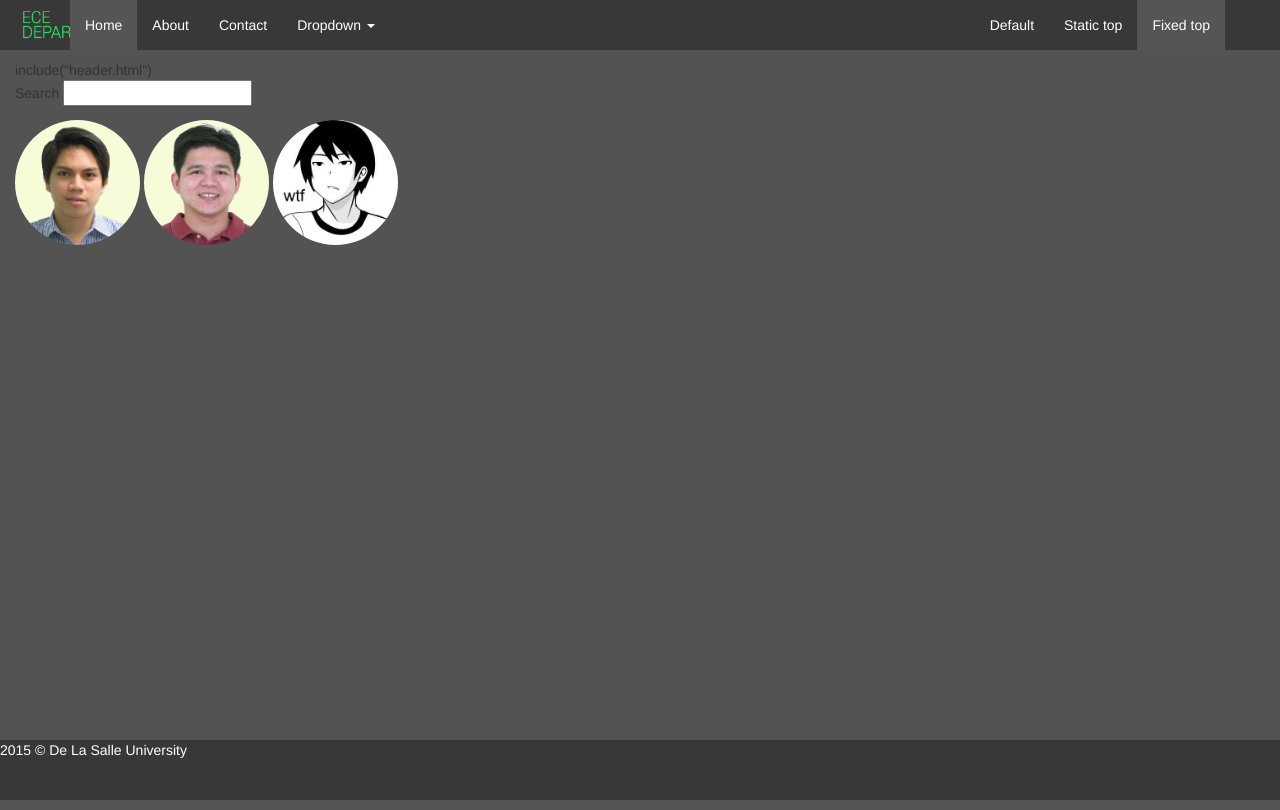
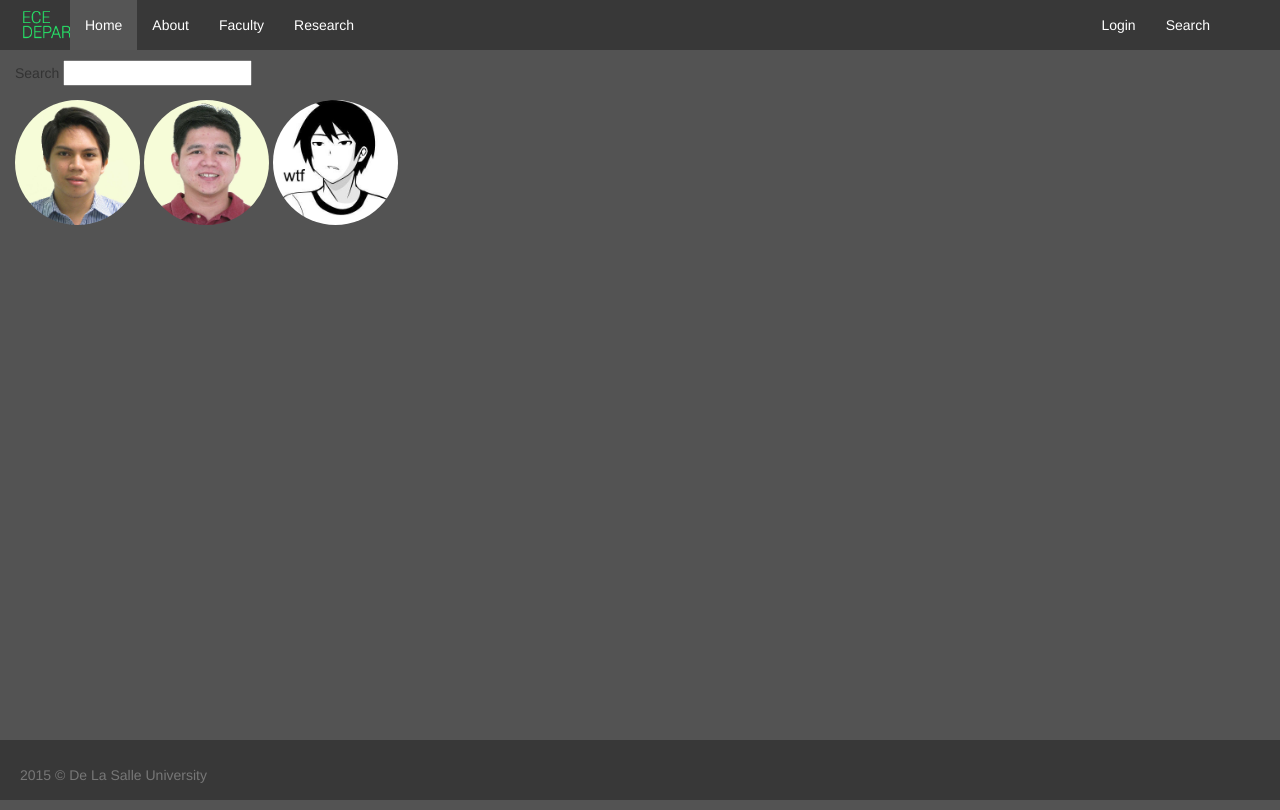
Before and after one commit to roselatin/mercurial-1, a PHP site: page /home.php in a window 1280 px wide. Run offline with PHP 8.4, Linux system fonts and the light colour scheme.

Commit message:
already removed the ff: include("header.html") --home.php di ko lang alam if ireremove pa yung search text + input text for search --home.php dropdown list --header.html some other text in the right navbar --header.html
added/edited the ff:
Home, About, Faculty, Research --left navbar header.html
Login, Search -- right navbar header.html
-- footer.html updated (added style)

```diff
--- a/Content/footer.html
+++ b/Content/footer.html
@@ -1,6 +1,9 @@
 <!DOCTYPE html>
 <html lang="en">
 <div id="footer">
-  2015 © De La Salle University
+    <div class="container">
+        <p class="text-muted" style="position:absolute;left:20px;line-height:70px;">2015 © De La Salle University</p>
+    </div>
+
 </div>
 </html>
--- a/Content/header.html
+++ b/Content/header.html
@@ -16,24 +16,14 @@
                 <ul class="nav navbar-nav">
                     <li class="active"><a href="#">Home</a></li>
                     <li><a href="#about">About</a></li>
-                    <li><a href="#contact">Contact</a></li>
-                    <li class="dropdown">
-                        <a href="#" class="dropdown-toggle" data-toggle="dropdown" role="button" aria-haspopup="true" aria-expanded="false">Dropdown <span class="caret"></span></a>
-                        <ul class="dropdown-menu">
-                            <li><a href="#">Action</a></li>
-                            <li><a href="#">Another action</a></li>
-                            <li><a href="#">Something else here</a></li>
-                            <li role="separator" class="divider"></li>
-                            <li class="dropdown-header">Nav header</li>
-                            <li><a href="#">Separated link</a></li>
-                            <li><a href="#">One more separated liasdnk</a></li>
-                        </ul>
-                    </li>
+                    <li><a href="#">Faculty</a></li>
+                    <li><a href="#">Research</a></li>
+
                 </ul>
                 <ul class="nav navbar-nav navbar-right">
-                    <li><a href="../navbar/">Default</a></li>
-                    <li><a href="../navbar-static-top/">Static top</a></li>
-                    <li class="active"><a href="./">Fixed top <span class="sr-only">(current)</span></a></li>
+                    <li><a href="../navbar/">Login</a></li>
+                    <li><a href="../navbar-static-top/">Search</a></li>
+
                 </ul>
             </div><!--/.nav-collapse -->
         </div>
--- a/Content/home.php
+++ b/Content/home.php
@@ -27,7 +27,7 @@
 <?php include("header.html"); ?>
 <!-- Button trigger modal -->
 <div id="content" class="container-fluid" >
-    include("header.html")
+
 
     <div class="search_box">
         Search
```
